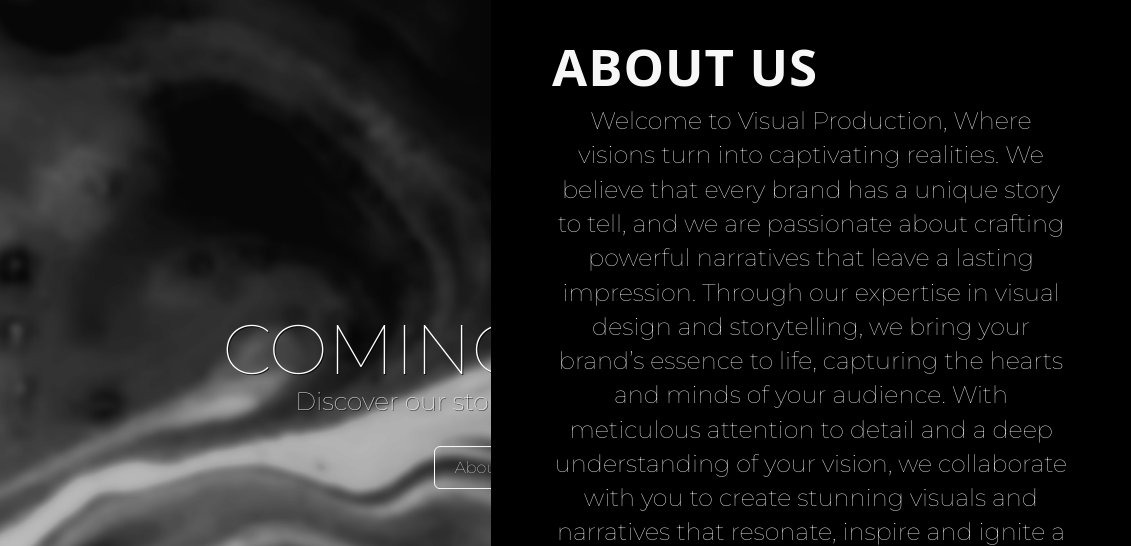
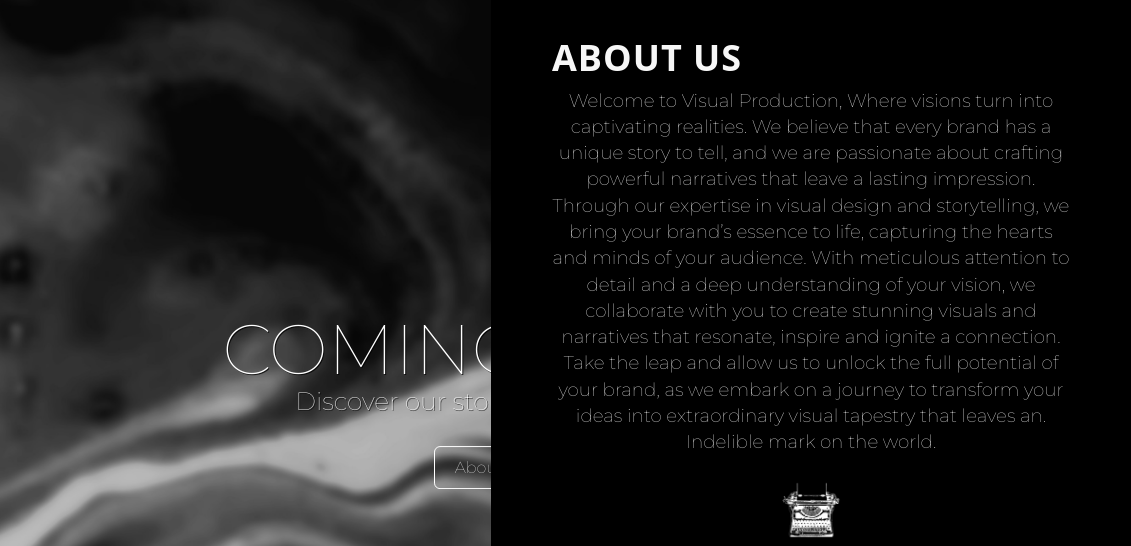
Before and after one commit to misteribrahim/margaretaaboutp, a plain HTML site: page index.html in a window 1280 px wide. Both pictures are taken after a click on the button "About Us". Shown: the top 546 px of the page, 149-1280 px from the left. Drawn offline with Linux system fonts and the light colour scheme.

Commit message:
final draft

```diff
--- a/css/style.css
+++ b/css/style.css
@@ -189,7 +189,7 @@ body {
 
 
 #about .text h2 {
-	font-size: 51px;
+	font-size: 4.5vh;
 	text-transform: uppercase;
 	font-family: 'Noto Sans', sans-serif;
 	letter-spacing: 1px;
@@ -201,7 +201,7 @@ body {
 #about .container .text p {
 	text-align: center;
 	font-family: 'PT Sans', sans-serif;
-	font-size: 24px;
+	font-size: 2.3vh;
 	flex-wrap: wrap;
   font-family: 'Montserrat', sans-serif;
 
```
